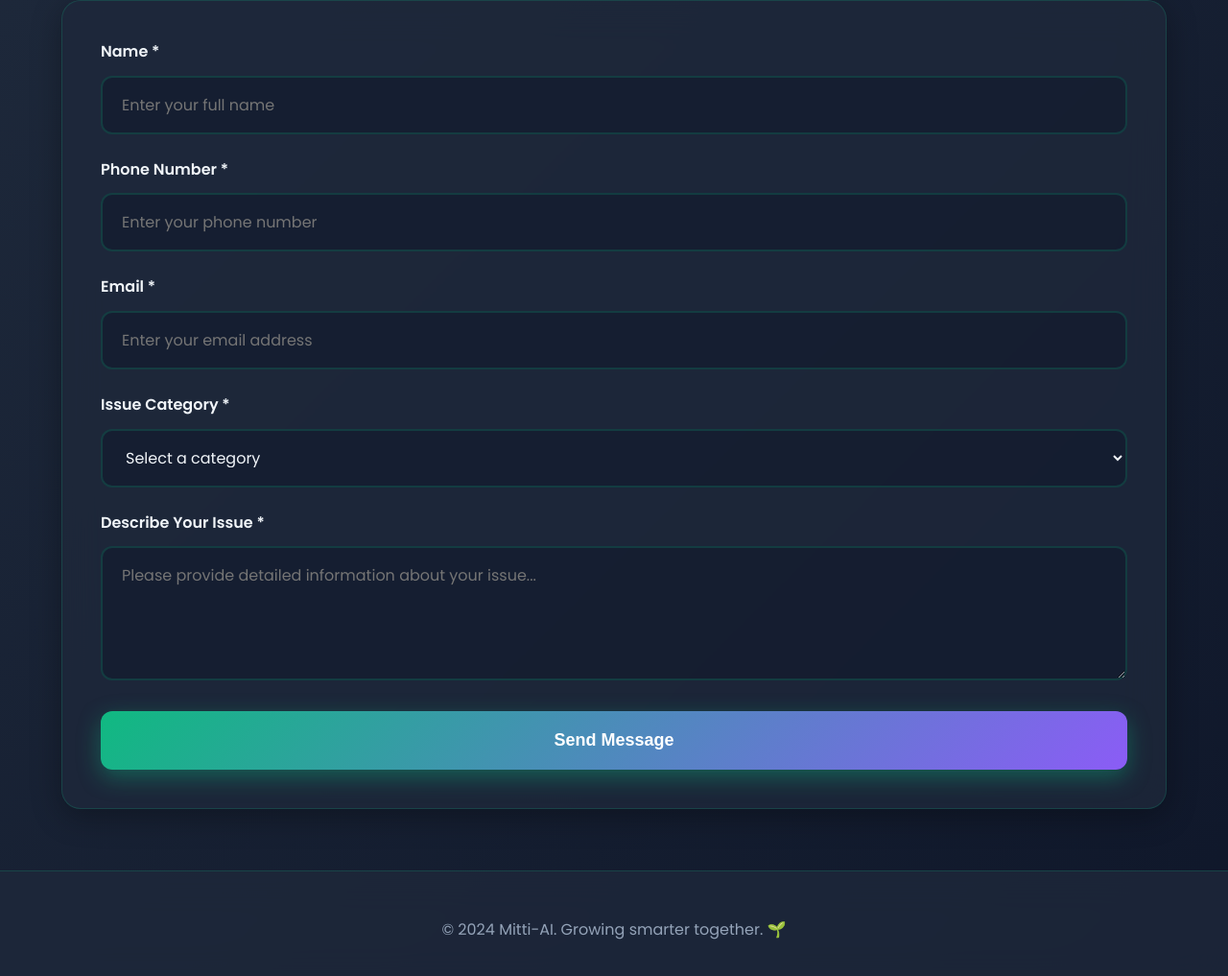
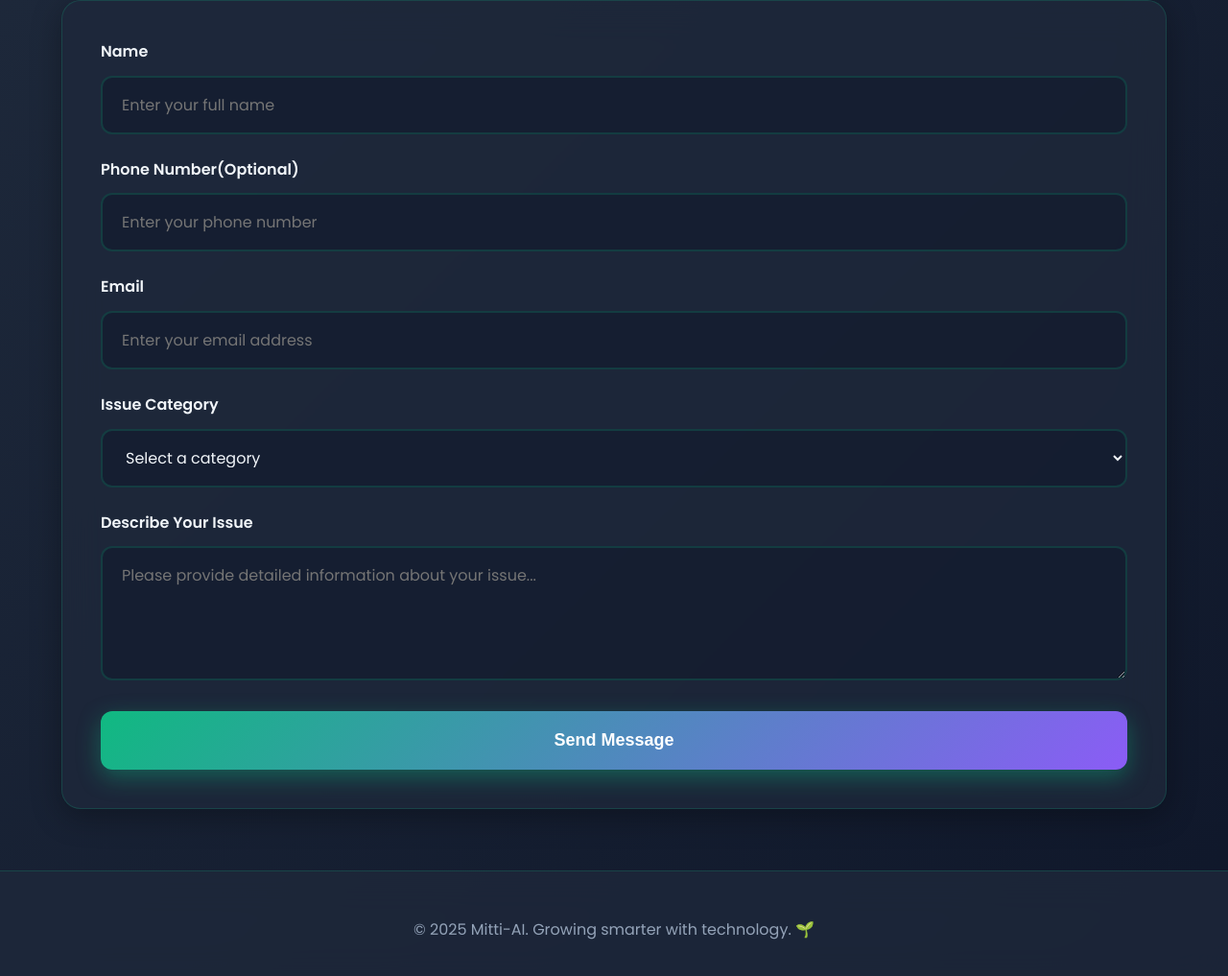
Before and after one commit to NilambarSonu/Help-Center--MittiAi, a plain HTML site: page index.html in a window 1280 px wide. Shown: the part 2592-3609 px from the top of the page at 96% size. Drawn offline with Linux system fonts and the light colour scheme.

Commit message:
Update contact form labels and footer year for clarity and accuracy

```diff
--- a/index.html
+++ b/index.html
@@ -708,19 +708,19 @@
             <div class="contact-form">
                 <form id="contactForm">
                     <div class="form-group">
-                        <label class="form-label">Name *</label>
+                        <label class="form-label">Name </label>
                         <input type="text" name="Name" class="form-input" required placeholder="Enter your full name">
                     </div>
                     <div class="form-group">
-                        <label class="form-label">Phone Number *</label>
+                        <label class="form-label">Phone Number(Optional)</label>
                         <input type="tel" name="Phone No." class="form-input" required placeholder="Enter your phone number">
                     </div>
                     <div class="form-group">
-                        <label class="form-label">Email *</label>
+                        <label class="form-label">Email </label>
                         <input type="email" name="Email" class="form-input" required placeholder="Enter your email address">
                     </div>
                     <div class="form-group">
-                        <label class="form-label">Issue Category *</label>
+                        <label class="form-label">Issue Category </label>
                         <select name="Issue Category" class="form-select" required>
                             <option value="">Select a category</option>
                             <option value="Agni Scanner Issue">Agni Scanner Issue</option>
@@ -733,7 +733,7 @@
                         </select>
                     </div>
                     <div class="form-group">
-                        <label class="form-label">Describe Your Issue *</label>
+                        <label class="form-label">Describe Your Issue </label>
                         <textarea name="Describe Your Issue" class="form-textarea" required placeholder="Please provide detailed information about your issue..."></textarea>
                     </div>
                     <button type="submit" class="form-submit">
@@ -746,7 +746,7 @@
     </div>
 
     <footer class="footer">
-        <p>&copy; 2024 Mitti-AI. Growing smarter together. 🌱</p>
+        <p>&copy; 2025 Mitti-AI. Growing smarter with technology. 🌱</p>
     </footer>
 
     <script>
```
